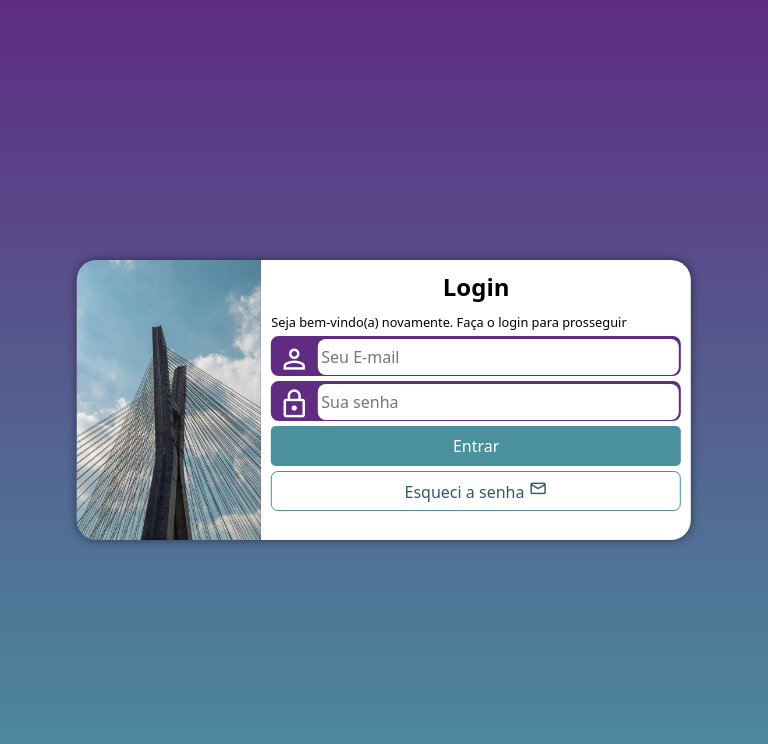
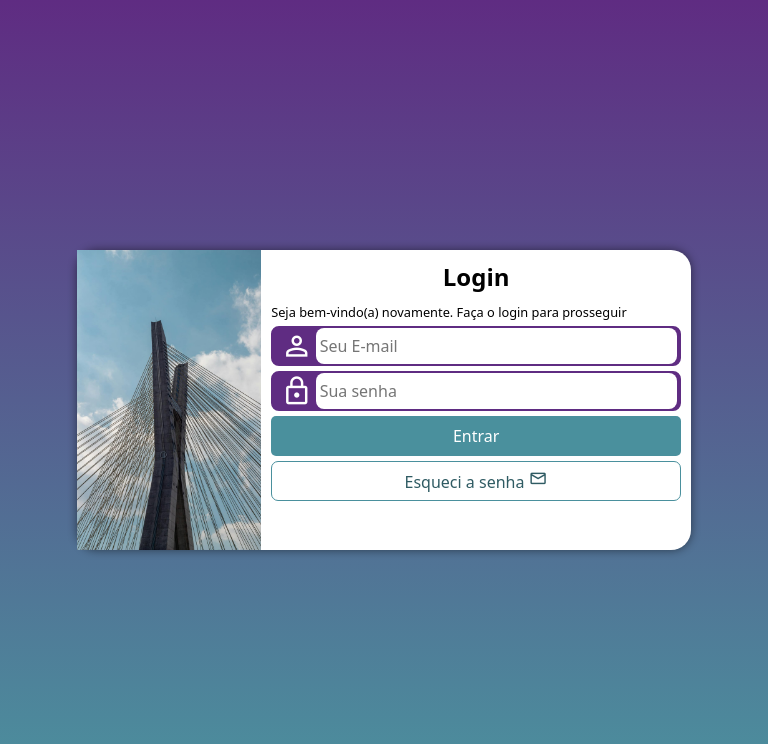
Before and after one commit to diouzedev/projeto-login, a plain HTML site: page index.html in a window 768 px wide. Drawn offline with nearby package versions, Linux system fonts and the light colour scheme.

Commit message:
I use Flexbox

```diff
--- a/estilos/mediaquery.css
+++ b/estilos/mediaquery.css
@@ -2,13 +2,17 @@
 
 @media screen and (min-width:768px) and (max-width:992px) { /*TABLET*/
 
-    body{
-        background-image: linear-gradient(to top , #4a909d, #5f2c82);
+
+
+    main{
+        background-image: linear-gradient(to top , #4b929e, #5f2c82);
+        height: 100vh;
+        width: 100vw;
     }
 
     section#login{
         width: 80vw;
-        height:280px;
+        height:300px;
     }
 
     section#login > div#imagem{
@@ -28,6 +32,10 @@
 @media screen and (min-width:992px){ /*TELONAS*/
 
     body{
+
+    }
+
+    main{
         background-image: linear-gradient(to top , #4a909d, #5f2c82);
     }
 
--- a/estilos/style.css
+++ b/estilos/style.css
@@ -19,30 +19,29 @@ body, html{
     background-color: #5f2c82;
     height: 100vh;
     width: 100vw;
+
 }
 
 main{
-    position: relative;
     height: 100vh;
     width: 100vw;
+    background-color: #5f2c82;
+
+    display: flex;
+    flex-flow: row nowrap;
+    justify-content: center;
+    align-items: center;
+
 }
 
 section#login{
-    position: absolute;
-    top: 50%;
-    left: 50%;
-    overflow: hidden;
-
     background-color: white;
     width:250px;
-    height:515px;
+    height:555px;
     border-radius:20px;
     box-shadow: 0px 0px 10px rgba(0, 0, 0, 0.495);
 
-    transform:translate(-50%,-50%);
-    transition: width 0.3s, height 0.3s;
-    transition-timing-function: ease;
-
+    transition: width 0.2s, height 0.2s;
 }
 
 Section#login > div#imagem{
@@ -77,6 +76,11 @@ form > div.campo{
     height: 40px;
     border-radius: 8px;
     margin: 5px 0px;
+
+    display: flex;
+    flex-flow: row nowrap;
+    justify-content: center;
+    align-items: center;
 }
 
 div.campo > input{
@@ -88,7 +92,8 @@ div.campo > input{
     border:0px;
     border-radius:8px;
     padding: 4px;
-    transform: translateY(-12px);
+
+
 }
 
 div.campo > input:focus-within{
```
